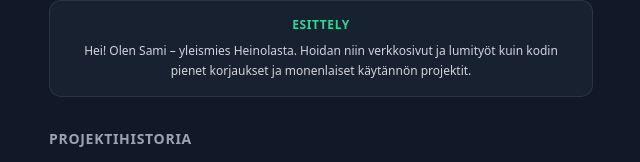
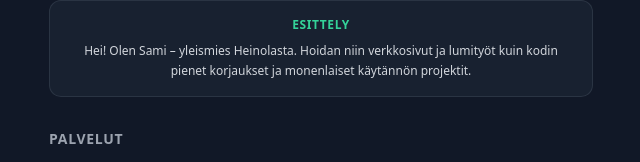
Before and after one commit to spyy/toiminimi, a plain HTML site: page index.html in a window 1280 px wide. Shown: the part 414-576 px from the top of the page, 319-959 px from the left. Drawn offline with nearby package versions, Linux system fonts and the light colour scheme.

Commit message:
Update index.html

```diff
--- a/index.html
+++ b/index.html
@@ -55,9 +55,9 @@
         </p>
     </section>
 
-    <!-- Project History -->
+    <!-- Services -->
     <section class="space-y-4">
-        <h2 id="projects-title" class="text-sm font-semibold text-gray-400 uppercase tracking-wider">Projektihistoria</h2>
+        <h2 id="projects-title" class="text-sm font-semibold text-gray-400 uppercase tracking-wider">Palvelut</h2>
         <div class="grid grid-cols-1 gap-3">
             <div class="bg-gray-800 p-4 rounded-lg">
                 <div class="flex justify-between items-start gap-2">
@@ -92,7 +92,7 @@
                 btnCallTop: "Soita",
                 aboutTitle: "Esittely",
                 aboutText: "Hei! Olen Sami – yleismies Heinolasta. Hoidan niin verkkosivut ja lumityöt kuin kodin pienet korjaukset ja monenlaiset käytännön projektit.",
-                projectsTitle: "Projektihistoria",
+                projectsTitle: "Palvelut",
                 proj1Title: "Paikallisten yritysten verkkosivut",
                 proj1Tag: "Verkkosivut",
                 proj1Desc: "Mobiiliystävällisten verkkosivujen suunnittelu, toteutus ja hakukoneoptimointi.",
@@ -110,7 +110,7 @@
                 btnCallTop: "Call",
                 aboutTitle: "About Me",
                 aboutText: "Hi! I’m Sami – a handyman from Heinola. I handle everything from websites and snow removal to small home repairs and all kinds of practical projects.",
-                projectsTitle: "Project History",
+                projectsTitle: "Services",
                 proj1Title: "Local Business Websites",
                 proj1Tag: "Web",
                 proj1Desc: "Design, development, and local SEO optimization for mobile-first websites.",
```
